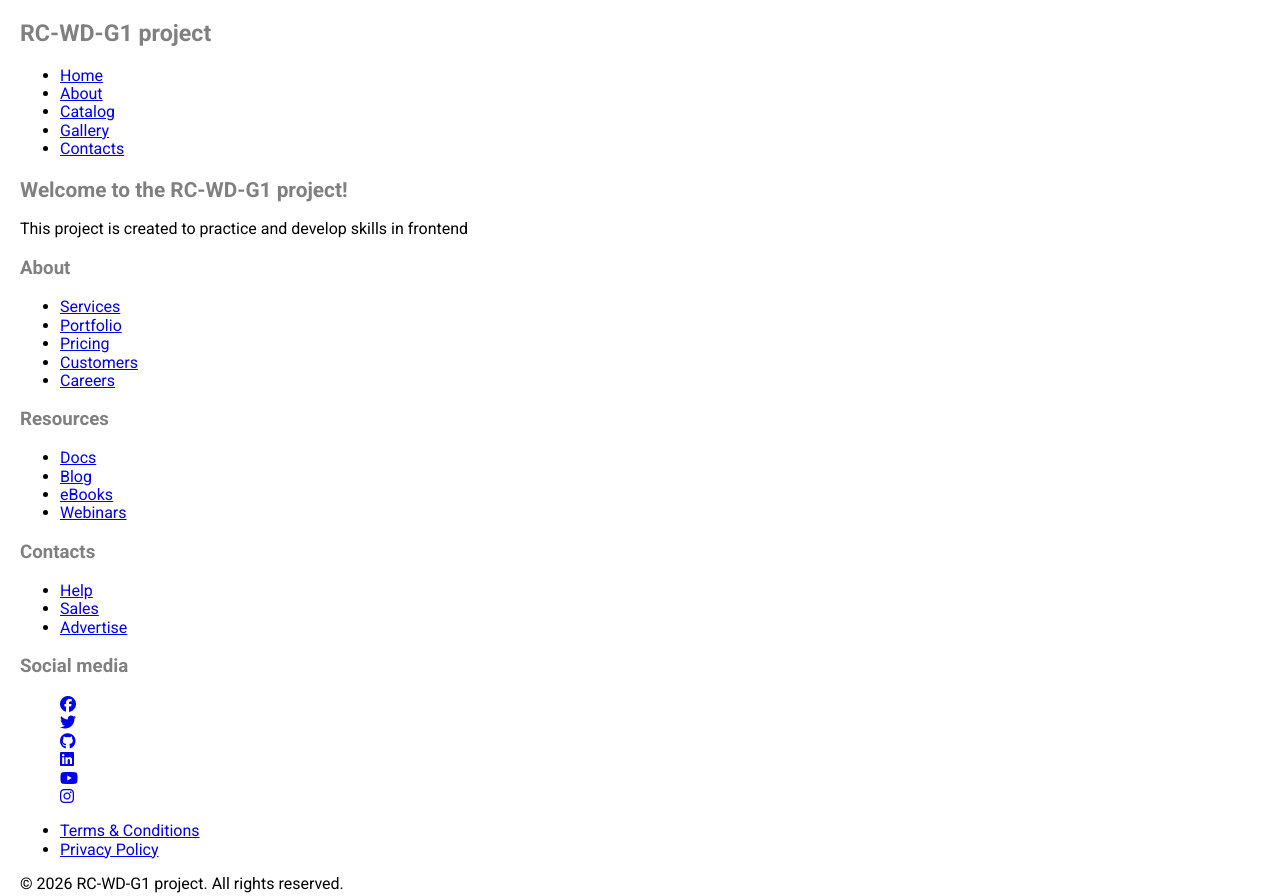
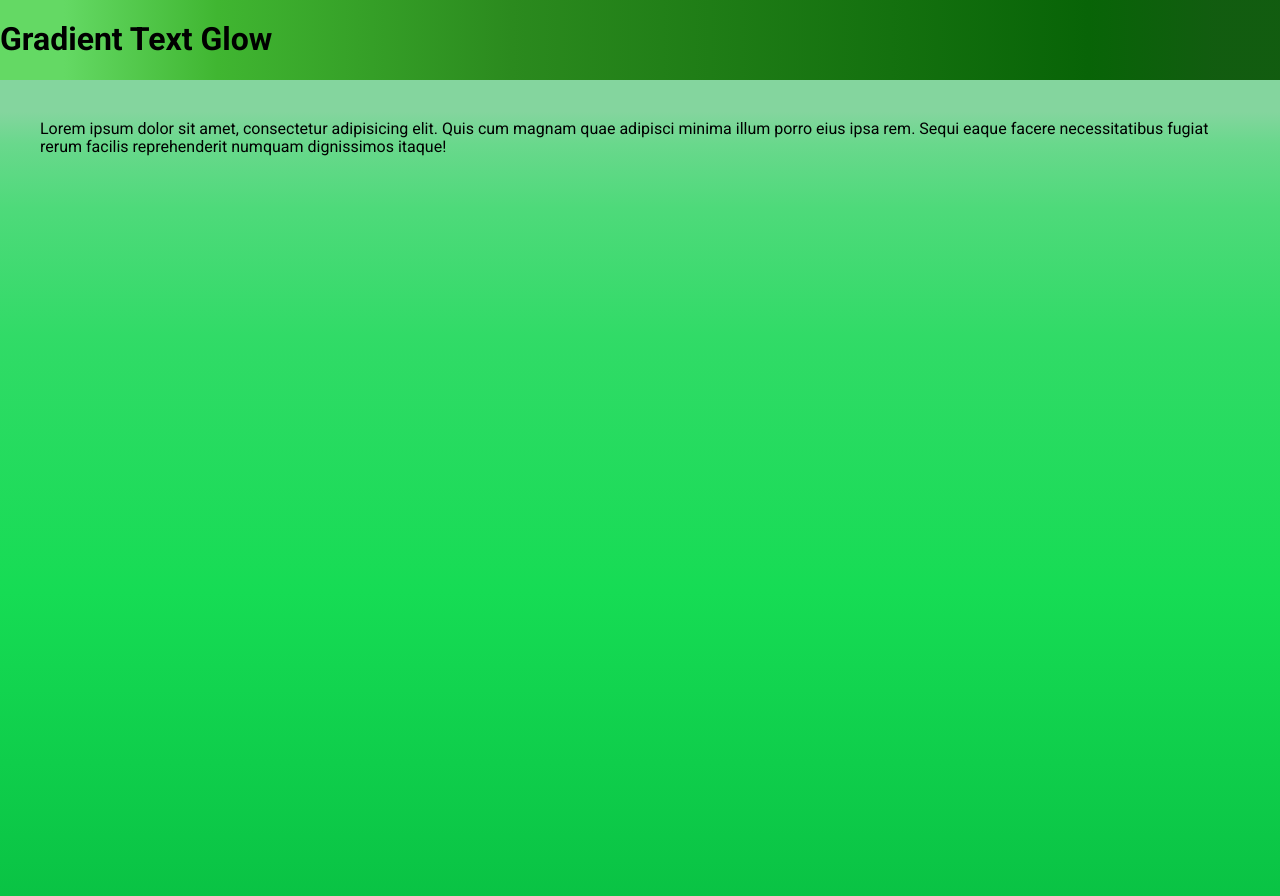
Before and after one commit to Alex-Jane19/RC-WD-G1, a plain HTML site: page index.html in a window 1280 px wide. Shown: the top 896 px of the page. Drawn offline with nearby package versions, Linux system fonts and the light colour scheme.

Commit message:
6.7 lesson task - background gradients

```diff
--- a/css/main.css
+++ b/css/main.css
@@ -3,24 +3,33 @@ body {
     padding: 0;
     font-family: "Roboto", sans-serif;
     font-style: normal;
-    font-size: 1rem;
+    font-size: 1em;
 }
 
 header, nav, main, footer {
     margin: 20px;
 }
 
-h1, h2, h3 {
-    color: grey;
-    font-weight: 700;
-}
-h1 {
-    font-size: 1.45rem;
-}
-h2 {
-    font-size: 1.3rem;
+div {
+    padding: 40px;
 }
 
-.list-unstyled {
-    list-style: none;
+.body {
+    background: linear-gradient(to right, rgb(100, 217, 100) 5%, rgb(64, 182, 49) 17%, rgb(43, 138, 30) 40%, rgb(8, 100, 7)
+85%, #045302f1 95%);
 }
+
+.negative {
+    background: linear-gradient(to left, rgb(105, 171, 215) -50%, rgb(71, 160, 219) -10%, rgb(34, 139, 209) 0%, rgb(0, 102, 170) 100%, rgb(1, 66, 109) 150%);
+}
+
+.percents {
+    min-height: 128em;
+    background: linear-gradient(to bottom, rgb(132, 213, 158) 2em, rgb(105, 216, 140) 4em, rgb(78, 218, 122) 8em, rgb(49, 219, 103)
+16em, rgb(22, 220, 84) 32em, rgb(1, 178, 57) 64em, rgb(0, 117, 37) 128em);
+}
+
+.radial {
+    background: radial-gradient(ellipse at top, #d79913f1, transparent),
+                radial-gradient(ellipse at bottom, #c60707, transparent);
+}
--- a/index.html
+++ b/index.html
@@ -11,81 +11,20 @@
         <link href="https://fonts.googleapis.com/css2?family=Roboto:ital,wght@0,100..900;1,100..900&display=swap" rel="stylesheet">
 </head>
 
-<body>
-    <header>
-        <h1>RC-WD-G1 project</h1>
-    </header>
+<body class="body">
 
-    <nav>
-        <ul>
-            <li><a href="index.html">Home</a></li>
-            <li><a href="about.html">About</a></li>
-            <li><a href="catalog.html">Catalog</a></li>
-            <li><a href="gallery.html">Gallery</a></li>
-            <li><a href="contacts.html">Contacts</a></li>
-        </ul>
-    </nav>
+    <h1>Gradient Text Glow</h1>
 
-    <main>
-        <section>
-            <h2>Welcome to the RC-WD-G1 project!</h2>
-            <p>This project is created to practice and develop skills in frontend</p>
-        </section>
-    </main>
+    <div class="percents">
+    Lorem ipsum dolor sit amet, consectetur adipisicing elit. Quis cum magnam quae adipisci minima illum porro eius ipsa rem. Sequi eaque facere necessitatibus fugiat rerum facilis reprehenderit numquam dignissimos itaque!
+    </div>
 
-    <footer>
-        <section id="footer-info"></section>
-            <div>
-                <h3>About</h3>
-                    <ul>
-                        <li><a href="#">Services</a></li>
-                        <li><a href="#">Portfolio</a></li>
-                        <li><a href="#">Pricing</a></li>
-                        <li><a href="#">Customers</a></li>
-                        <li><a href="#">Careers</a></li>
-                    </ul>
-            </div>
+    <div class="negative">
+    Lorem ipsum dolor sit amet, consectetur adipisicing elit. Quis cum magnam quae adipisci minima illum porro eius ipsa rem. Sequi eaque facere necessitatibus fugiat rerum facilis reprehenderit numquam dignissimos itaque!
+    </div>
 
-            <div>
-                <h3>Resources</h3>
-                    <ul>
-                        <li><a href="#">Docs</a></li>
-                        <li><a href="#">Blog</a></li>
-                        <li><a href="#">eBooks</a></li>
-                        <li><a href="#">Webinars</a></li>
-                    </ul>
-            </div>
+    <div class="radial">
+    Lorem ipsum dolor sit amet, consectetur adipisicing elit. Quis cum magnam quae adipisci minima illum porro eius ipsa rem. Sequi eaque facere necessitatibus fugiat rerum facilis reprehenderit numquam dignissimos itaque!
+    </div>
 
-            <div>
-                <h3>Contacts</h3>
-                    <ul>
-                        <li><a href="#">Help</a></li>
-                        <li><a href="#">Sales</a></li>
-                        <li><a href="#">Advertise</a></li>
-                    </ul>
-            </div>
-        </section>
-
-        <section class="footer-social">
-            <h3>Social media</h3>
-            <ul class="list-unstyled">
-                <li><a href="https://www.facebook.com/"><i class="fab fa-facebook"></i></a></li>
-                <li><a href="https://twitter.com/"><i class="fab fa-twitter"></i></a></li>
-                <li><a href="https://github.com/"><i class="fab fa-github"></i></a></li>
-                <li><a href="https://www.linkedin.com/"><i class="fab fa-linkedin"></i></a></li>
-                <li><a href="https://www.youtube.com/"><i class="fab fa-youtube"></i></a></li>
-                <li><a href="https://www.instagram.com/"><i class="fab fa-instagram"></i></a></li>
-            </ul>
-        </section>
-
-        <section id="footer-legal">
-            <ul>
-                <li><a href="#">Terms &amp; Conditions</a></li>
-                <li><a href="#">Privacy Policy</a></li>
-            </ul>
-            <p class="h2">&copy; 2026 RC-WD-G1 project. All rights reserved.</p>
-        </section>
-    </footer>
-
-</body>
 </html>
```
